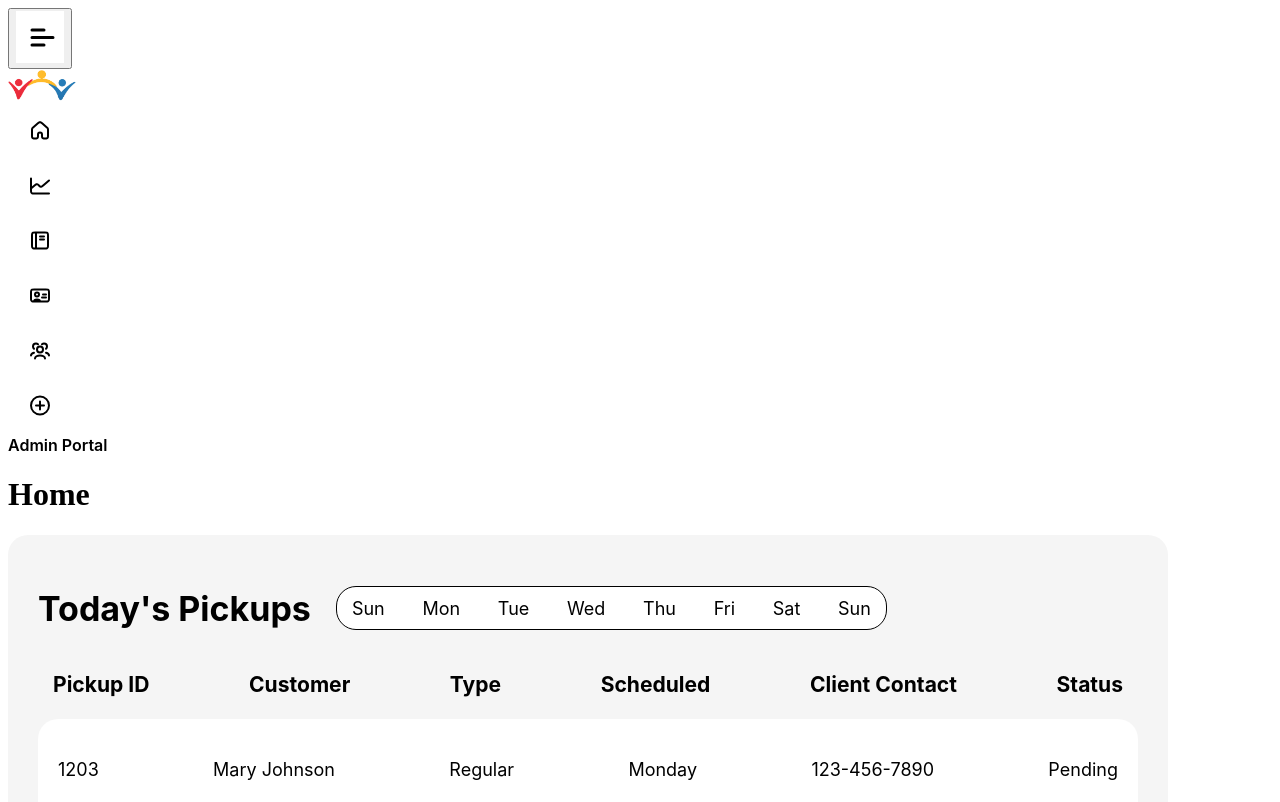
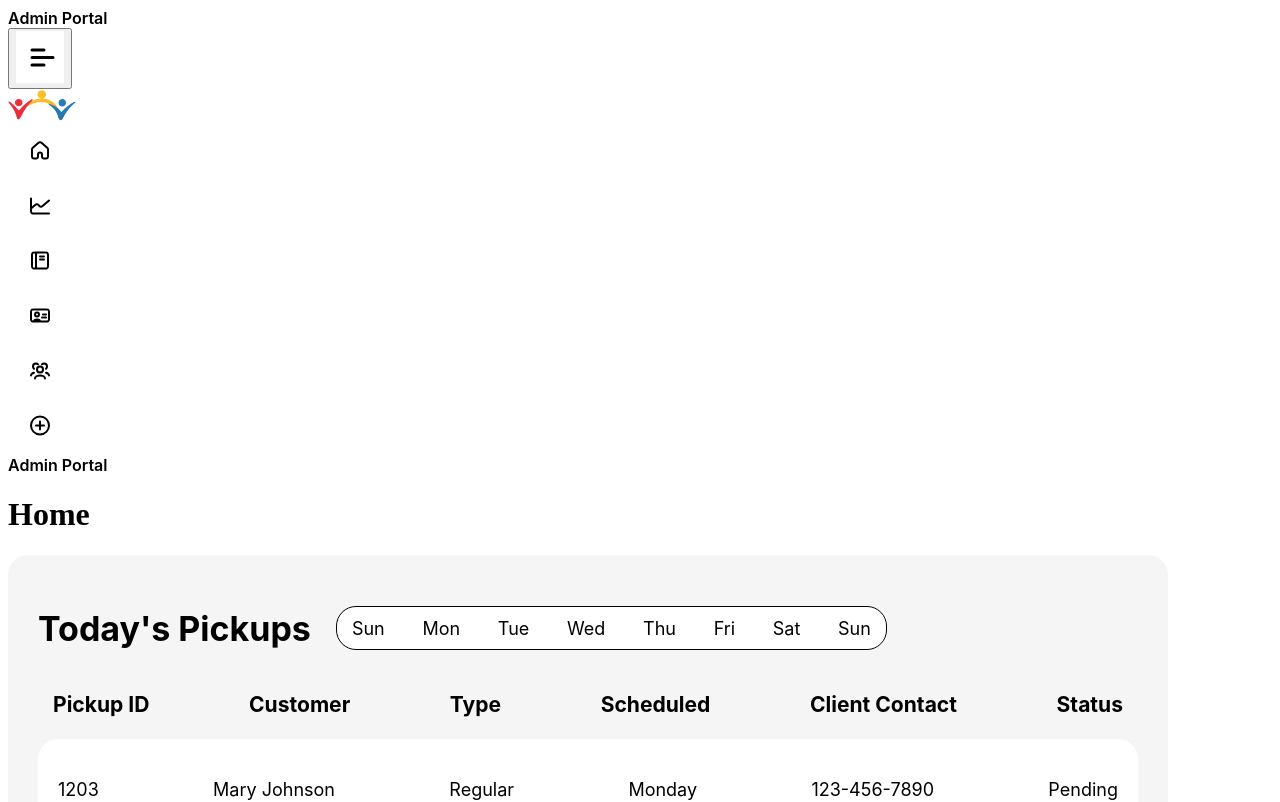
Before and after one commit to ubcmotion/united-we-can, a Next.js app in the folder apps/web/web/: page / in a window 1280 px wide. Shown: the top 802 px of the page. Built offline with nearby package versions, Linux system fonts and the light colour scheme.

Commit message:
feat: make blue bar persist across all pages

```diff
--- a/apps/web/web/src/app/layout.tsx
+++ b/apps/web/web/src/app/layout.tsx
@@ -2,6 +2,7 @@ import type { Metadata } from "next"
 import localFont from "next/font/local"
 import NavigationBar from './components/Navbar'
 import "tailwindcss/tailwind.css";
+import TopBar from './components/TopBar';
 
 const geistSans = localFont({
   src: "./fonts/GeistVF.woff",
@@ -58,6 +59,7 @@ export default function RootLayout({
   return (
     <html lang="en">
       <body className={`bg-primary ${geistSans.variable} ${geistMono.variable} ${interFont.variable} antialiased`}>
+        <TopBar />
         <div className="flex min-h-screen">
           <NavigationBar />
           <main className="flex-1 p-6">{children}</main>
```
